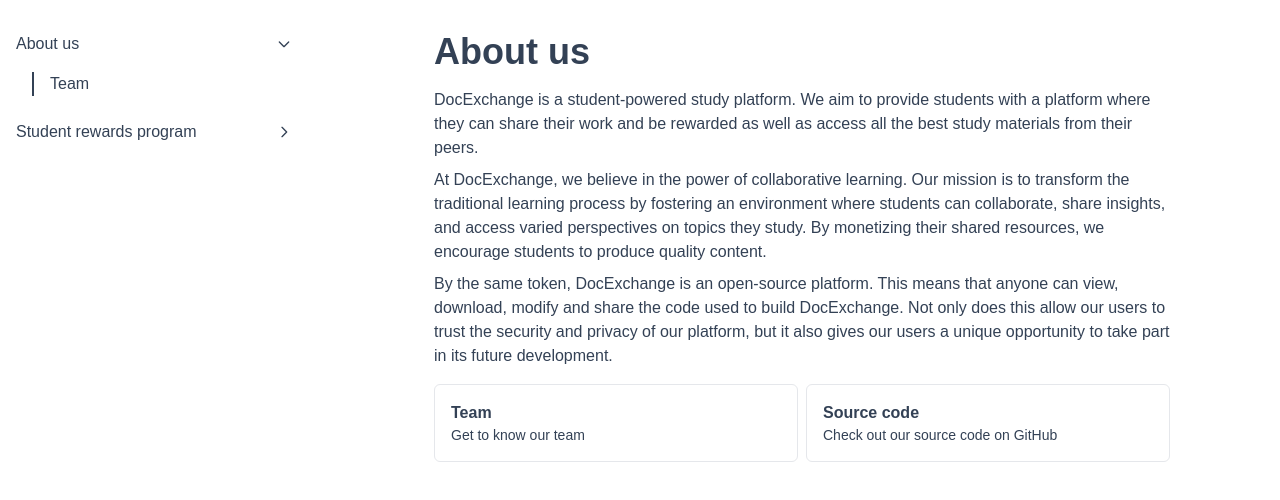
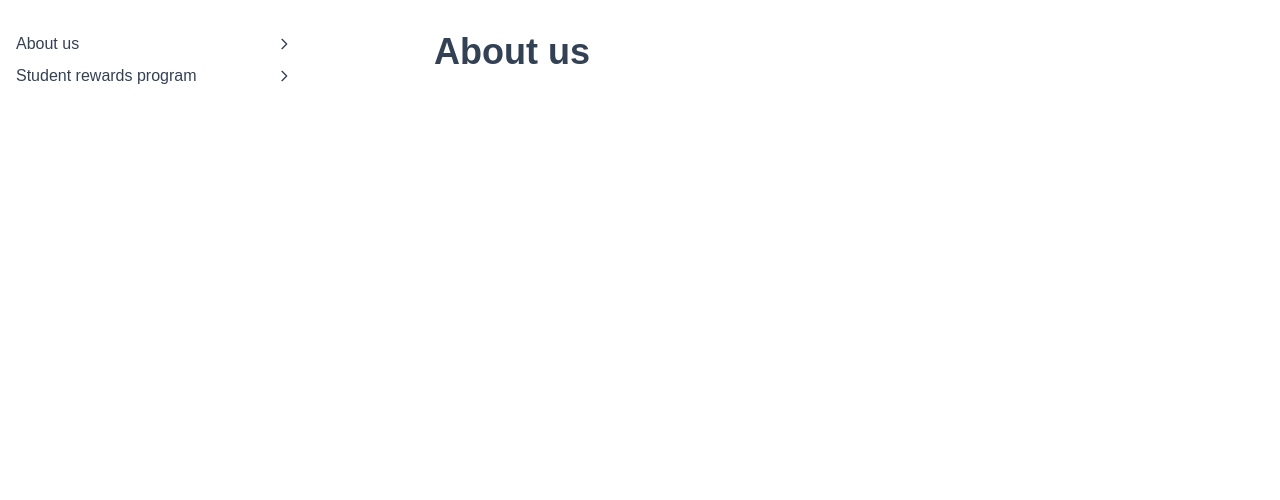
Before and after one commit to norkang-solutions/docexchange, a Next.js app: page /en/about in a window 1280 px wide. Shown: the top 500 px of the page. Built offline with nearby package versions, Linux system fonts and the light colour scheme.

Commit message:
Revert "remove about-us subroute"
This reverts commit 14aca42672e1b0efa2f21e26688286e7964a97f2.

```diff
--- /dev/null
+++ b/app/(routes)/[lang]/about/about-us/page.tsx
@@ -0,0 +1,36 @@
+import { ROUTES } from "@/app/_constants/routes";
+import { LangParams } from "@/app/_utils/types";
+import { getDictionary } from "@/app/dictionaries";
+import AboutTemplate from "../about-template";
+
+export default function About({ params: { lang } }: LangParams) {
+    const dict = getDictionary(lang);
+
+    return (
+        <AboutTemplate
+            cards={[
+                {
+                    title: dict.team,
+                    description: dict.get_to_know_our_team,
+                    link: ROUTES.ABOUT_TEAM,
+                },
+                {
+                    title: dict.source_code,
+                    description: dict.check_out_our_source_code_on_github,
+                    link: "https://github.com/norkang-solutions/docexchange",
+                },
+            ]}
+            title={dict.about_us}
+        >
+            <p>{dict.docexchange_is_a_student_powered_study_platform}</p>
+            <p>
+                {
+                    dict.at_docexchange_we_believe_in_the_power_of_collaborative_learning
+                }
+            </p>
+            <p>
+                {dict.by_the_same_token_docexchange_is_an_open_source_platform}
+            </p>
+        </AboutTemplate>
+    );
+}
--- a/app/(routes)/[lang]/about/team/page.tsx
+++ b/app/(routes)/[lang]/about/about-us/team/page.tsx
@@ -1,6 +1,6 @@
 import { LangParams } from "@/app/_utils/types";
 import { getDictionary } from "@/app/dictionaries";
-import AboutTemplate from "../about-template";
+import AboutTemplate from "../../about-template";
 import TeamMemberCard from "./team-member-card";
 
 export default function AboutTeam({ params: { lang } }: LangParams) {
--- a/app/(routes)/[lang]/about/layout.tsx
+++ b/app/(routes)/[lang]/about/layout.tsx
@@ -11,7 +11,7 @@
     const pages = [
         {
             title: dict.about_us,
-            path: ROUTES.ABOUT,
+            path: ROUTES.ABOUT_US,
             items: [
                 {
                     title: dict.team,
--- a/app/(routes)/[lang]/about/page.tsx
+++ b/app/(routes)/[lang]/about/page.tsx
@@ -1,4 +1,3 @@
-import { ROUTES } from "@/app/_constants/routes";
 import { LangParams } from "@/app/_utils/types";
 import { getDictionary } from "@/app/dictionaries";
 import AboutTemplate from "./about-template";
@@ -6,31 +5,6 @@
 export default function About({ params: { lang } }: LangParams) {
     const dict = getDictionary(lang);
 
-    return (
-        <AboutTemplate
-            cards={[
-                {
-                    title: dict.team,
-                    description: dict.get_to_know_our_team,
-                    link: ROUTES.ABOUT_TEAM,
-                },
-                {
-                    title: dict.source_code,
-                    description: dict.check_out_our_source_code_on_github,
-                    link: "https://github.com/norkang-solutions/docexchange",
-                },
-            ]}
-            title={dict.about_us}
-        >
-            <p>{dict.docexchange_is_a_student_powered_study_platform}</p>
-            <p>
-                {
-                    dict.at_docexchange_we_believe_in_the_power_of_collaborative_learning
-                }
-            </p>
-            <p>
-                {dict.by_the_same_token_docexchange_is_an_open_source_platform}
-            </p>
-        </AboutTemplate>
-    );
+    // TODO: Add some cards
+    return <AboutTemplate title={dict.about_us} />;
 }
--- a/app/_constants/routes.ts
+++ b/app/_constants/routes.ts
@@ -5,8 +5,9 @@
     PRIVACY_POLICY = "/privacy-policy",
     TERMS_AND_CONDITIONS = "/terms-and-conditions",
     DASHBOARD = "/dashboard",
-    ABOUT = `/about`,
-    ABOUT_TEAM = `${ABOUT}/team`,
+    ABOUT = "/about",
+    ABOUT_US = `${ABOUT}/about-us`,
+    ABOUT_TEAM = `${ABOUT_US}/team`,
     ABOUT_REWARDS = `${ABOUT}/rewards`,
     ABOUT_REWARDS_HOW_TO_GET_PAID = `${ABOUT_REWARDS}/how-to-get-paid`,
 }
```
Also changed, not shown: app/(routes)/[lang]/about/about-us/team/team-member-card.tsx (renamed from app/(routes)/[lang]/about/team/team-member-card.tsx).
